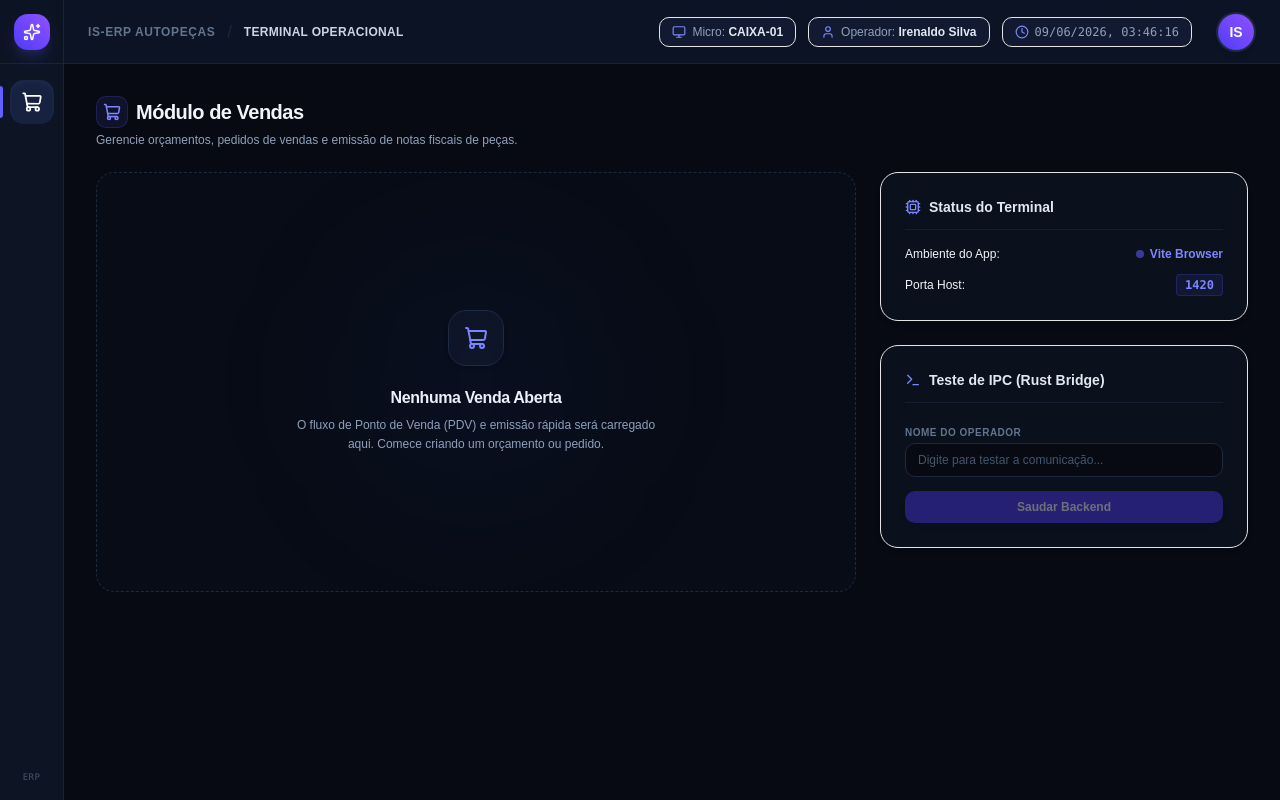
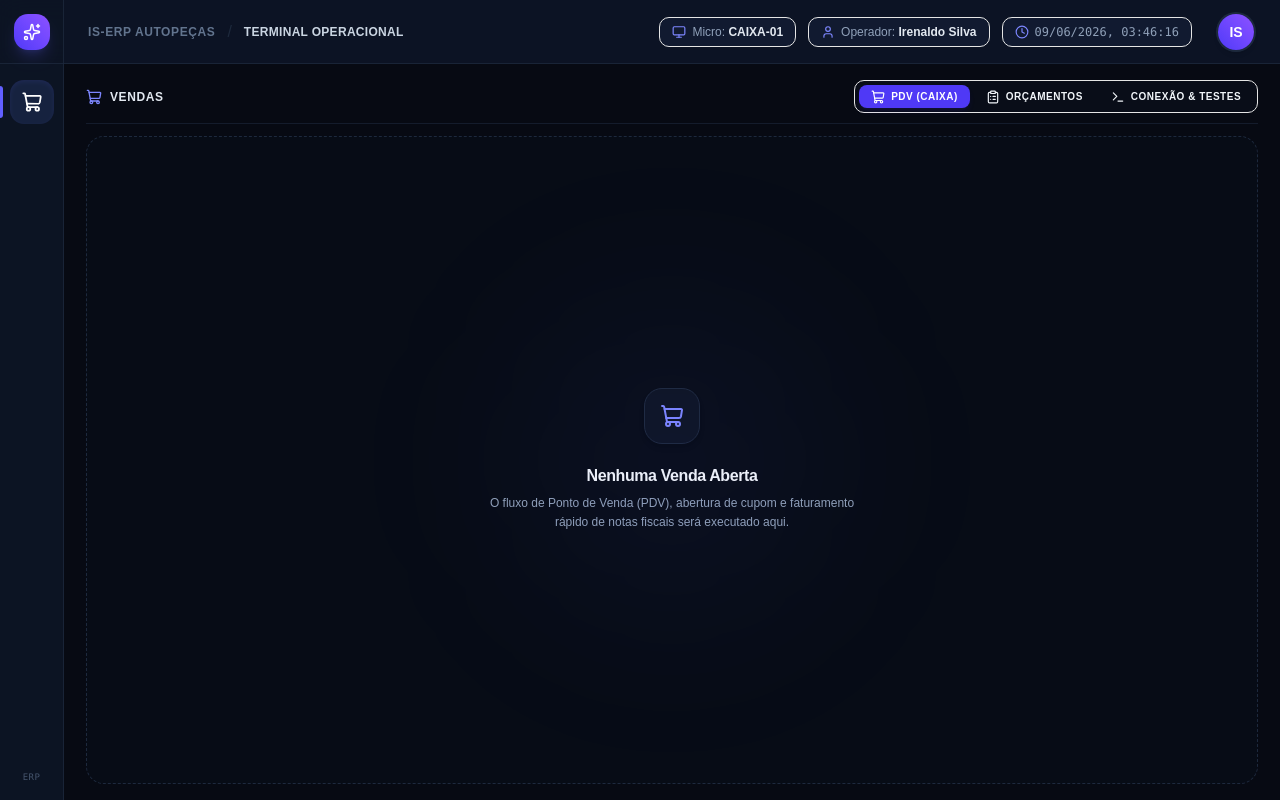
Before and after one commit to irenaldojs/IS-ERP-Vite-Autopecas, a React (Vite) app: page /vendas in a window 1280 px wide. Both pictures are taken after a click on the button 31 px from the left and 102 px from the top of the page. Built offline with nearby package versions, Linux system fonts and the light colour scheme; the HTML template or start-up script is replaced by a standard one.

Commit message:
feat: expand workspace container layout to maximum width/height and integrate full viewport sizing

```diff
--- a/src/App.tsx
+++ b/src/App.tsx
@@ -3,10 +3,21 @@ import { invoke } from "@tauri-apps/api/core";
 import { DashboardLayout } from "@/components/layout/DashboardLayout";
 import { Button } from "@/components/ui/button";
 import { ModuleCard } from "@/components/dashboard/ModuleCard";
-import { ShoppingCart, Server, ShieldCheck, Terminal, Cpu, Box, DollarSign, LayoutGrid } from "lucide-react";
+import { ModuleTabContainer } from "@/components/layout/ModuleTabContainer";
+import {
+  ShoppingCart,
+  Server,
+  ShieldCheck,
+  Terminal,
+  Cpu,
+  Box,
+  DollarSign,
+  LayoutGrid,
+  ClipboardList,
+} from "lucide-react";
 
 function App() {
-  const [activeModule, setActiveModule] = useState("home"); // Changed default to home
+  const [activeModule, setActiveModule] = useState("home");
   const [name, setName] = useState("");
   const [greetMsg, setGreetMsg] = useState("");
   const [loading, setLoading] = useState(false);
@@ -30,52 +41,54 @@ function App() {
     }
   }
 
-  return (
-    <DashboardLayout
-      activeModule={activeModule}
-      onSelectModule={setActiveModule}
-      onHomeClick={() => setActiveModule("home")}
-    >
-      {activeModule === "vendas" ? (
-        <div className="space-y-6">
-          {/* Module Header */}
-          <div className="flex flex-col gap-1">
-            <div className="flex items-center gap-2">
-              <div className="h-8 w-8 rounded-lg bg-indigo-500/10 flex items-center justify-center border border-indigo-500/20 text-indigo-400">
-                <ShoppingCart className="h-4.5 w-4.5" />
-              </div>
-              <h2 className="text-xl font-bold tracking-tight text-slate-100">
-                Módulo de Vendas
-              </h2>
-            </div>
-            <p className="text-xs text-slate-400">
-              Gerencie orçamentos, pedidos de vendas e emissão de notas fiscais de peças.
-            </p>
-          </div>
-
-          {/* Grid Layout containing empty state and development test cards */}
-          <div className="grid grid-cols-1 lg:grid-cols-3 gap-6">
-            {/* Empty Main Area (VS Code / Dark style) */}
-            <div className="lg:col-span-2 min-h-[420px] border border-dashed border-slate-800 bg-[#0e1626]/20 rounded-2xl flex flex-col items-center justify-center p-8 text-center relative overflow-hidden group">
-              {/* Premium Glow effect */}
-              <div className="absolute top-1/2 left-1/2 -translate-x-1/2 -translate-y-1/2 w-64 h-64 bg-indigo-500/5 blur-[80px] rounded-full pointer-events-none transition-all duration-300 group-hover:bg-indigo-500/8" />
-
+  // Define screens for the Sales Module
+  const vendasTabs = [
+    {
+      id: "pdv",
+      label: "PDV (Caixa)",
+      icon: ShoppingCart,
+      component: (
+        <div className="flex-1 w-full h-full border border-dashed border-slate-800 bg-[#0e1626]/20 rounded-2xl flex flex-col items-center justify-center p-8 text-center relative overflow-hidden group min-h-0">
+          <div className="absolute top-1/2 left-1/2 -translate-x-1/2 -translate-y-1/2 w-80 h-80 bg-indigo-500/5 blur-[90px] rounded-full pointer-events-none transition-all duration-300 group-hover:bg-indigo-500/8" />
           <div className="h-14 w-14 rounded-2xl bg-[#0e1626]/80 border border-slate-800 flex items-center justify-center mb-5 text-slate-400 group-hover:scale-105 transition-transform duration-300 shadow-md">
             <ShoppingCart className="h-6 w-6 text-indigo-400" />
           </div>
-
           <h3 className="text-base font-bold text-slate-100 tracking-tight">
             Nenhuma Venda Aberta
           </h3>
           <p className="text-xs text-slate-400 mt-1.5 max-w-sm leading-relaxed">
-                O fluxo de Ponto de Venda (PDV) e emissão rápida será carregado aqui. Comece criando um orçamento ou pedido.
+            O fluxo de Ponto de Venda (PDV), abertura de cupom e faturamento rápido de notas fiscais será executado aqui.
           </p>
         </div>
-
-            {/* Side column: Developer Tools & Tauri IPC Bridge Test */}
-            <div className="space-y-6">
+      ),
+    },
+    {
+      id: "orcamentos",
+      label: "Orçamentos",
+      icon: ClipboardList,
+      component: (
+        <div className="flex-1 w-full h-full border border-dashed border-slate-800 bg-[#0e1626]/20 rounded-2xl flex flex-col items-center justify-center p-8 text-center relative overflow-hidden group min-h-0">
+          <div className="absolute top-1/2 left-1/2 -translate-x-1/2 -translate-y-1/2 w-80 h-80 bg-indigo-500/5 blur-[90px] rounded-full pointer-events-none transition-all duration-300 group-hover:bg-indigo-500/8" />
+          <div className="h-14 w-14 rounded-2xl bg-[#0e1626]/80 border border-slate-800 flex items-center justify-center mb-5 text-slate-400 group-hover:scale-105 transition-transform duration-300 shadow-md">
+            <ClipboardList className="h-6 w-6 text-indigo-400" />
+          </div>
+          <h3 className="text-base font-bold text-slate-100 tracking-tight">
+            Nenhum Orçamento Iniciado
+          </h3>
+          <p className="text-xs text-slate-400 mt-1.5 max-w-sm leading-relaxed">
+            Crie propostas comerciais e orçamentos rápidos de autopeças. Converta orçamentos em vendas com apenas um clique.
+          </p>
+        </div>
+      ),
+    },
+    {
+      id: "developer",
+      label: "Conexão & Testes",
+      icon: Terminal,
+      component: (
+        <div className="flex-1 h-full overflow-y-auto grid grid-cols-1 md:grid-cols-2 gap-6 min-h-0 pr-1">
           {/* Connection Status Card */}
-              <div className="bg-[#0e1626]/50 border border-slate-850 rounded-2xl p-6 shadow-md space-y-4">
+          <div className="bg-[#0e1626]/50 border border-slate-850 rounded-2xl p-6 shadow-md space-y-4 self-start">
             <div className="flex items-center gap-2 border-b border-slate-800/60 pb-3">
               <Cpu className="h-4 w-4 text-indigo-400" />
               <h4 className="text-sm font-semibold text-slate-200">
@@ -85,12 +98,12 @@ function App() {
 
             <div className="space-y-3">
               <div className="flex items-center justify-between text-xs">
-                    <span className="text-slate-450">Ambiente do App:</span>
-                    <span className="flex items-center gap-1.5 font-semibold text-slate-250">
+                <span className="text-slate-400">Ambiente do App:</span>
+                <span className="flex items-center gap-1.5 font-semibold text-slate-200">
                   {typeof window !== "undefined" && (window as any).__TAURI_INTERNALS__ ? (
                     <>
                       <span className="h-2 w-2 rounded-full bg-emerald-500 animate-pulse" />
-                          <span className="text-emerald-450">Tauri Shell</span>
+                      <span className="text-emerald-400">Tauri Shell</span>
                     </>
                   ) : (
                     <>
@@ -102,14 +115,14 @@ function App() {
               </div>
 
               <div className="flex items-center justify-between text-xs">
-                    <span className="text-slate-450">Porta Host:</span>
+                <span className="text-slate-400">Porta Host:</span>
                 <span className="font-mono font-semibold text-indigo-400 bg-indigo-500/10 px-2 py-0.5 rounded border border-indigo-500/20">1420</span>
               </div>
             </div>
           </div>
 
           {/* Tauri Greet Test Form */}
-              <div className="bg-[#0e1626]/50 border border-slate-850 rounded-2xl p-6 shadow-md space-y-4">
+          <div className="bg-[#0e1626]/50 border border-slate-850 rounded-2xl p-6 shadow-md space-y-4 self-start">
             <div className="flex items-center gap-2 border-b border-slate-800/60 pb-3">
               <Terminal className="h-4 w-4 text-indigo-400" />
               <h4 className="text-sm font-semibold text-slate-200">
@@ -130,7 +143,7 @@ function App() {
                 </label>
                 <input
                   id="greet-input"
-                      className="w-full px-3 py-2 rounded-lg border border-slate-800 bg-[#070a13] text-slate-200 focus:outline-none focus:ring-2 focus:ring-indigo-500/50 focus:border-indigo-500 text-xs transition-all placeholder:text-slate-600"
+                  className="w-full px-3 py-2 rounded-lg border border-slate-800 bg-[#070a13] text-slate-200 focus:outline-none focus:ring-2 focus:ring-indigo-500/50 focus:border-indigo-500 text-xs transition-all placeholder:text-slate-650"
                   onChange={(e) => setName(e.currentTarget.value)}
                   placeholder="Digite para testar a comunicação..."
                   value={name}
@@ -148,13 +161,31 @@ function App() {
             </form>
 
             {greetMsg && (
-                  <div className="p-3 bg-[#070a13] border border-slate-850 rounded-xl text-[11px] font-mono text-slate-400 break-words leading-relaxed border-l-2 border-l-indigo-500">
+              <div className="p-3 bg-[#070a13] border border-slate-850 rounded-xl text-[11px] font-mono text-slate-400 break-words leading-relaxed border-l-2 border-l-indigo-500 animate-fade-in">
                 {greetMsg}
               </div>
             )}
           </div>
         </div>
-          </div>
+      ),
+    },
+  ];
+
+  return (
+    <DashboardLayout
+      activeModule={activeModule}
+      onSelectModule={setActiveModule}
+      onHomeClick={() => setActiveModule("home")}
+    >
+      {activeModule === "vendas" ? (
+        <div className="flex-1 flex flex-col min-h-0 h-full">
+          {/* Module Sub-tabs Container with integrated title */}
+          <ModuleTabContainer
+            tabs={vendasTabs}
+            defaultTabId="pdv"
+            title="Vendas"
+            icon={ShoppingCart}
+          />
         </div>
       ) : (
         /* Modules Dashboard (Home View) */
--- a/src/components/layout/DashboardLayout.tsx
+++ b/src/components/layout/DashboardLayout.tsx
@@ -17,9 +17,9 @@ export function DashboardLayout({
   onHomeClick,
 }: DashboardLayoutProps) {
   return (
-    <div className="min-h-screen bg-[#070a13] text-slate-100 flex flex-col font-sans select-none antialiased">
+    <div className="h-screen bg-[#070a13] text-slate-100 flex flex-col font-sans select-none antialiased overflow-hidden">
       {/* Top Header Row */}
-      <div className="flex h-16 border-b border-slate-800/80 bg-[#0e1626]/90 backdrop-blur-md sticky top-0 z-50">
+      <div className="flex h-16 border-b border-slate-800/80 bg-[#0e1626]/90 backdrop-blur-md shrink-0">
         {/* Junction Box: Home / Logo Button */}
         <button
           onClick={onHomeClick}
@@ -36,13 +36,13 @@ export function DashboardLayout({
       </div>
 
       {/* Main Container Row */}
-      <div className="flex flex-1 relative">
+      <div className="flex flex-1 overflow-hidden relative">
         {/* Sidebar */}
         <Sidebar activeModule={activeModule} onSelectModule={onSelectModule} />
 
-        {/* Content Area */}
-        <main className="flex-1 p-8 overflow-y-auto h-[calc(100vh-4rem)] bg-[#070a13]">
-          <div className="max-w-7xl mx-auto space-y-6">
+        {/* Content Area (Maximized, no outer scrollbar) */}
+        <main className="flex-1 p-3 md:p-4 bg-[#070a13] flex flex-col overflow-hidden h-[calc(100vh-4rem)]">
+          <div className="w-full max-w-[99%] mx-auto flex-1 flex flex-col min-h-0">
             {children}
           </div>
         </main>
--- /dev/null
+++ b/src/components/layout/ModuleTabContainer.tsx
@@ -0,0 +1,70 @@
+import React, { useState } from "react";
+import { LucideIcon } from "lucide-react";
+
+export interface ModuleTab {
+  id: string;
+  label: string;
+  icon: LucideIcon;
+  component: React.ReactNode;
+}
+
+interface ModuleTabContainerProps {
+  tabs: ModuleTab[];
+  defaultTabId?: string;
+  title?: string;
+  icon?: LucideIcon;
+}
+
+export function ModuleTabContainer({ tabs, defaultTabId, title, icon: Icon }: ModuleTabContainerProps) {
+  const [activeTabId, setActiveTabId] = useState(defaultTabId || (tabs[0]?.id || ""));
+
+  const activeTab = tabs.find((t) => t.id === activeTabId);
+
+  return (
+    <div className="flex flex-col w-full h-full flex-1 min-h-0 space-y-3">
+      {/* Header Row: Title on Left, Tabs on Right */}
+      <div className="flex flex-col sm:flex-row sm:items-center justify-between border-b border-slate-800/60 pb-2.5 gap-3 shrink-0">
+        {title && (
+          <div className="flex items-center gap-2">
+            {Icon && <Icon className="h-4 w-4 text-indigo-400" />}
+            <h2 className="text-xs font-extrabold text-slate-200 tracking-wider uppercase">
+              {title}
+            </h2>
+          </div>
+        )}
+
+        {/* Tab Buttons (smaller and compact) */}
+        <div className="flex items-center bg-[#0e1626]/30 p-1 rounded-lg gap-1 self-start sm:self-auto border border-slate-850/40">
+          {tabs.map((tab) => {
+            const TabIcon = tab.icon;
+            const isActive = tab.id === activeTabId;
+
+            return (
+              <button
+                key={tab.id}
+                onClick={() => setActiveTabId(tab.id)}
+                className={`flex items-center gap-1.5 px-3 py-1 rounded-md text-[10px] font-bold uppercase tracking-wider transition-all duration-200 cursor-pointer focus:outline-none ${
+                  isActive
+                    ? "bg-indigo-600 text-white shadow-md shadow-indigo-600/10"
+                    : "text-slate-450 hover:text-slate-200 hover:bg-[#16223f]/30"
+                }`}
+              >
+                <TabIcon className="h-3.5 w-3.5" />
+                <span>{tab.label}</span>
+              </button>
+            );
+          })}
+        </div>
+      </div>
+
+      {/* Screen Viewport (Stretched) */}
+      <div className="flex-1 w-full min-h-0 flex flex-col focus:outline-none">
+        {activeTab ? activeTab.component : (
+          <div className="text-center text-xs text-slate-500 py-10">
+            Nenhuma tela selecionada.
+          </div>
+        )}
+      </div>
+    </div>
+  );
+}
```
Lines whose indentation alone changed are shown as unchanged.
